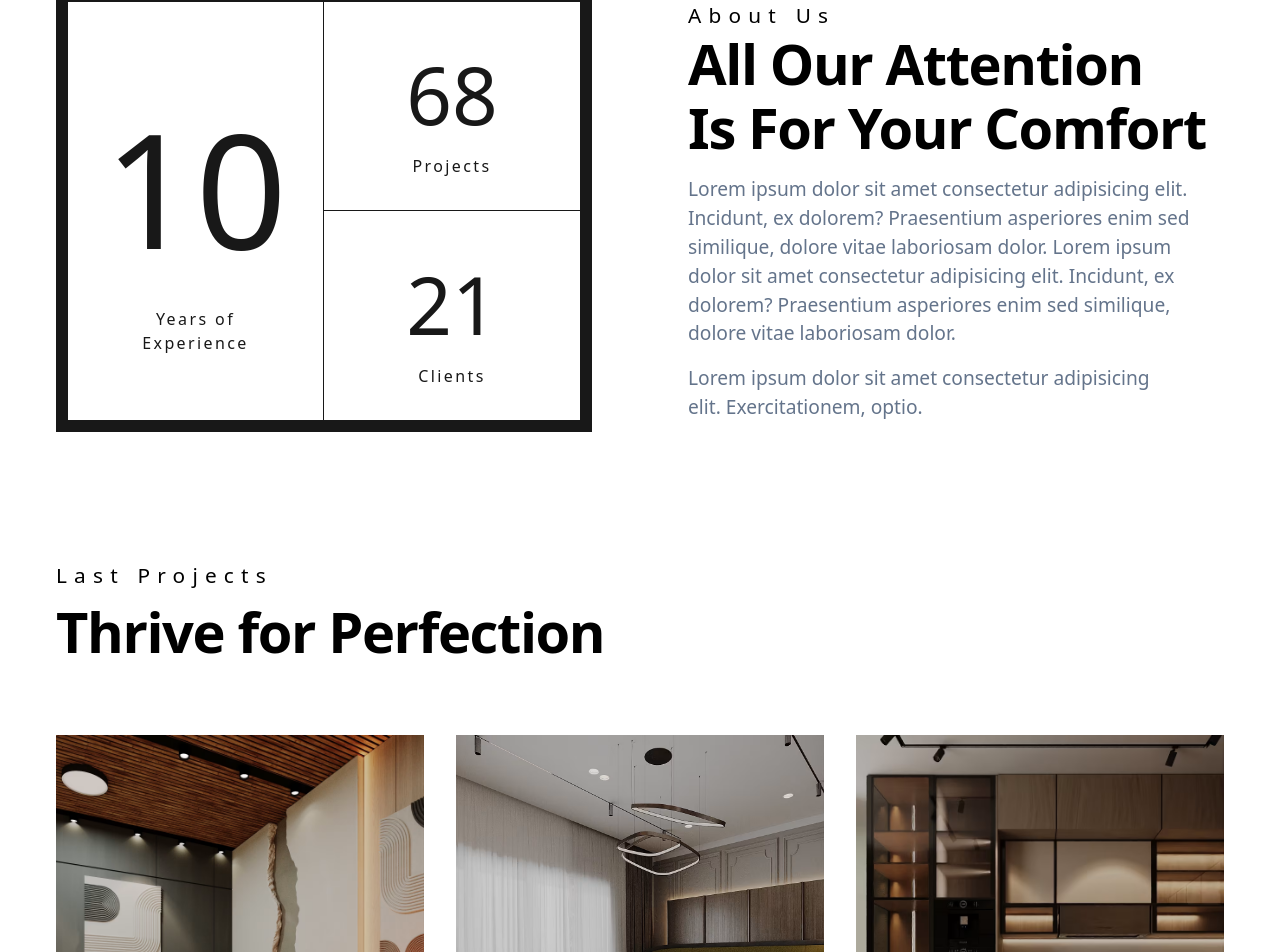
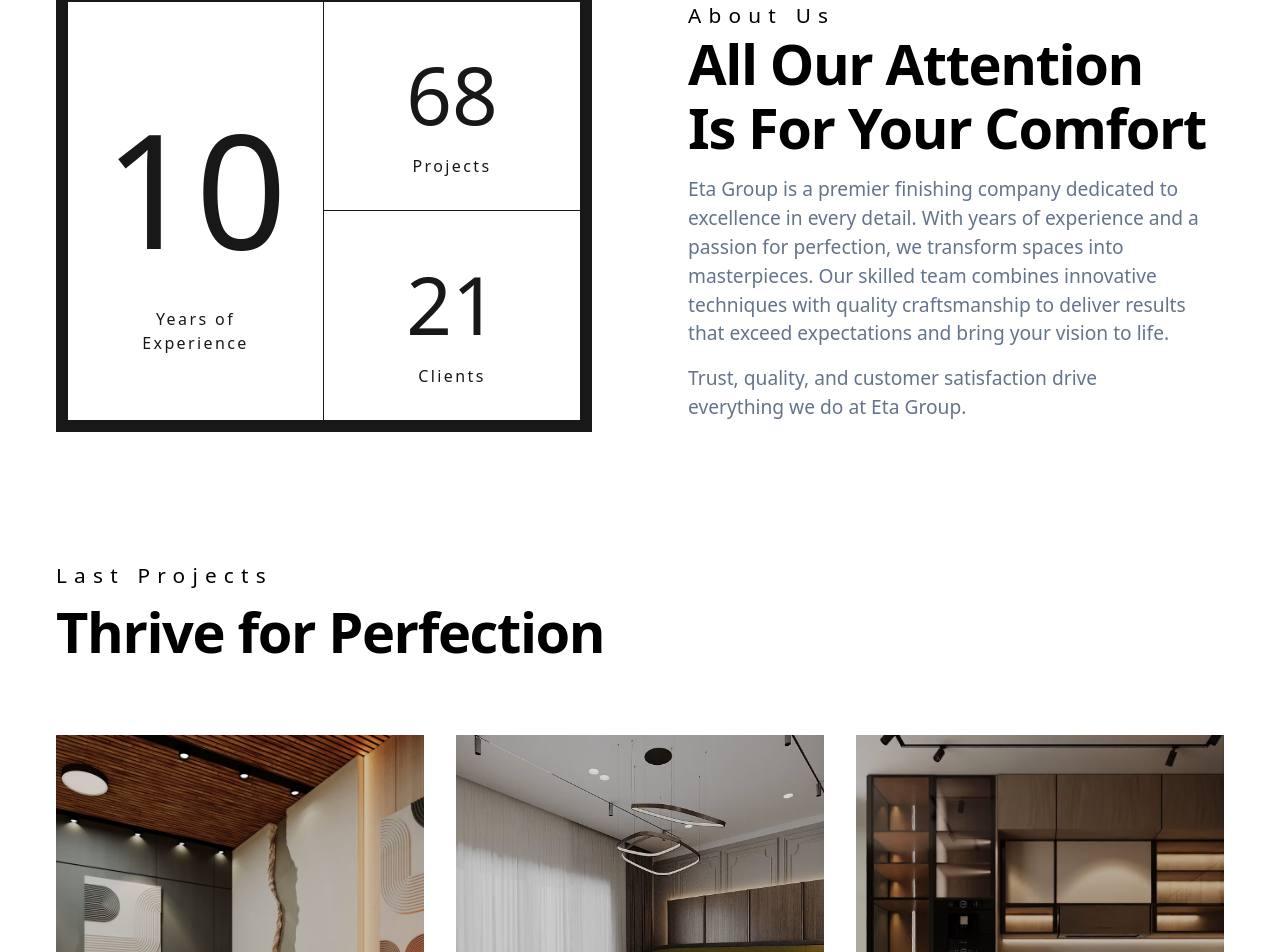
Before and after one commit to OthmanAhmed7/eta, a Next.js app: page / in a window 1280 px wide. Shown: the part 938-1890 px from the top of the page. Built offline with nearby package versions, Linux system fonts and the light colour scheme.

Commit message:
edit: about us text from lorem to real one

```diff
--- a/components/AboutUs.jsx
+++ b/components/AboutUs.jsx
@@ -38,16 +38,16 @@
           </div>
 
           <p className="text-slate-500 w-full text-[1.2rem]">
-            Lorem ipsum dolor sit amet consectetur adipisicing elit. Incidunt,
-            ex dolorem? Praesentium asperiores enim sed similique, dolore vitae
-            laboriosam dolor. Lorem ipsum dolor sit amet consectetur adipisicing
-            elit. Incidunt, ex dolorem? Praesentium asperiores enim sed
-            similique, dolore vitae laboriosam dolor.
+            Eta Group is a premier finishing company dedicated to excellence in
+            every detail. With years of experience and a passion for perfection,
+            we transform spaces into masterpieces. Our skilled team combines
+            innovative techniques with quality craftsmanship to deliver results
+            that exceed expectations and bring your vision to life.
           </p>
 
           <p className="text-slate-500 max-w-[30rem] text-[1.2rem]">
-            Lorem ipsum dolor sit amet consectetur adipisicing elit.
-            Exercitationem, optio.
+            Trust, quality, and customer satisfaction drive everything we do at
+            Eta Group.
           </p>
         </div>
       </div>
```
